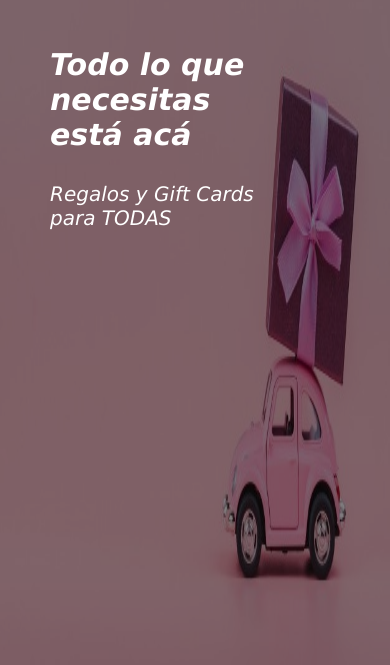
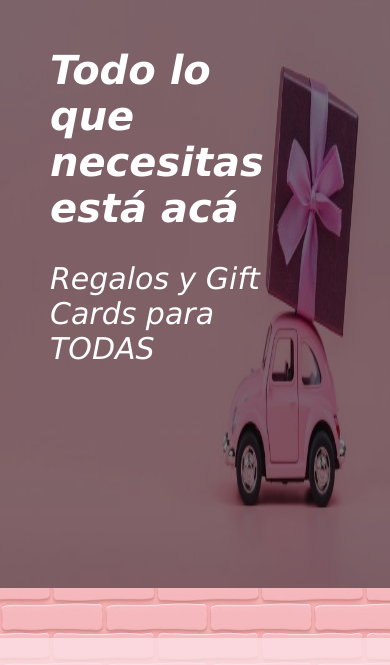
Before and after one commit to TommyGula/blogpost, a plain HTML site: page index.html in a window 390 px wide. Shown: the part 133-798 px from the top of the page. Drawn offline with Linux system fonts and the light colour scheme.

Commit message:
modificaciones tras adaptacion a movil

```diff
--- a/css/estilos.css
+++ b/css/estilos.css
@@ -402,7 +402,7 @@ footer p {
 
     .slider {
         box-shadow: none;
-        height: 80vh;
+        height: 70vh;
     }
 
     .slider ul {
@@ -418,11 +418,11 @@ footer p {
     }
 
     .slider .text-box h2 {
-        font-size: 30px;
+        font-size: 40px;
     }
 
     .slider .text-box p {
-        font-size: 20px;
+        font-size: 30px;
     }
 
     .contact {
@@ -443,7 +443,7 @@ footer p {
 
     footer {
         display: block;
-        height: 60vh;
+        height: 40vh;
         text-align: center;
         padding: 0;
         padding: 30px;
```
